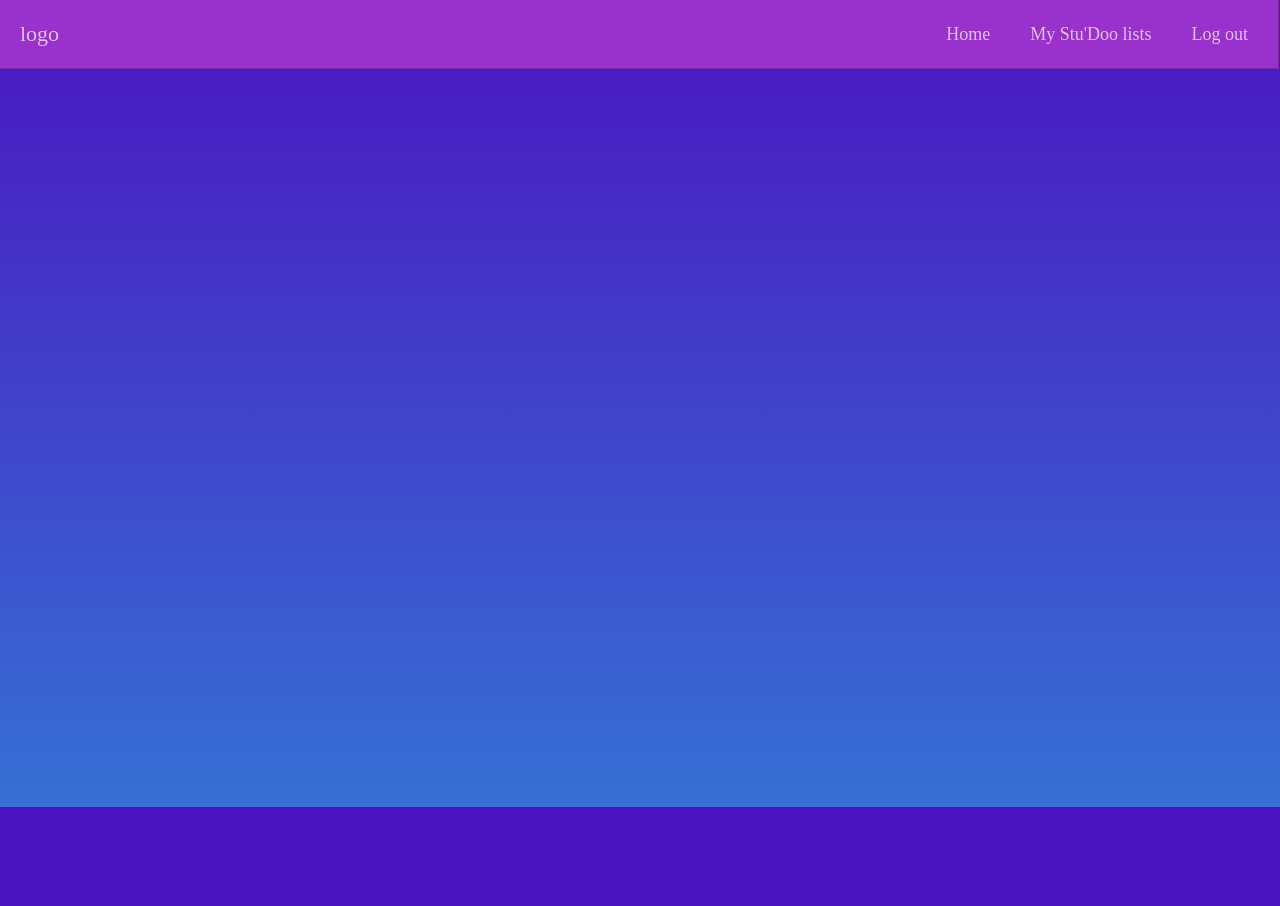
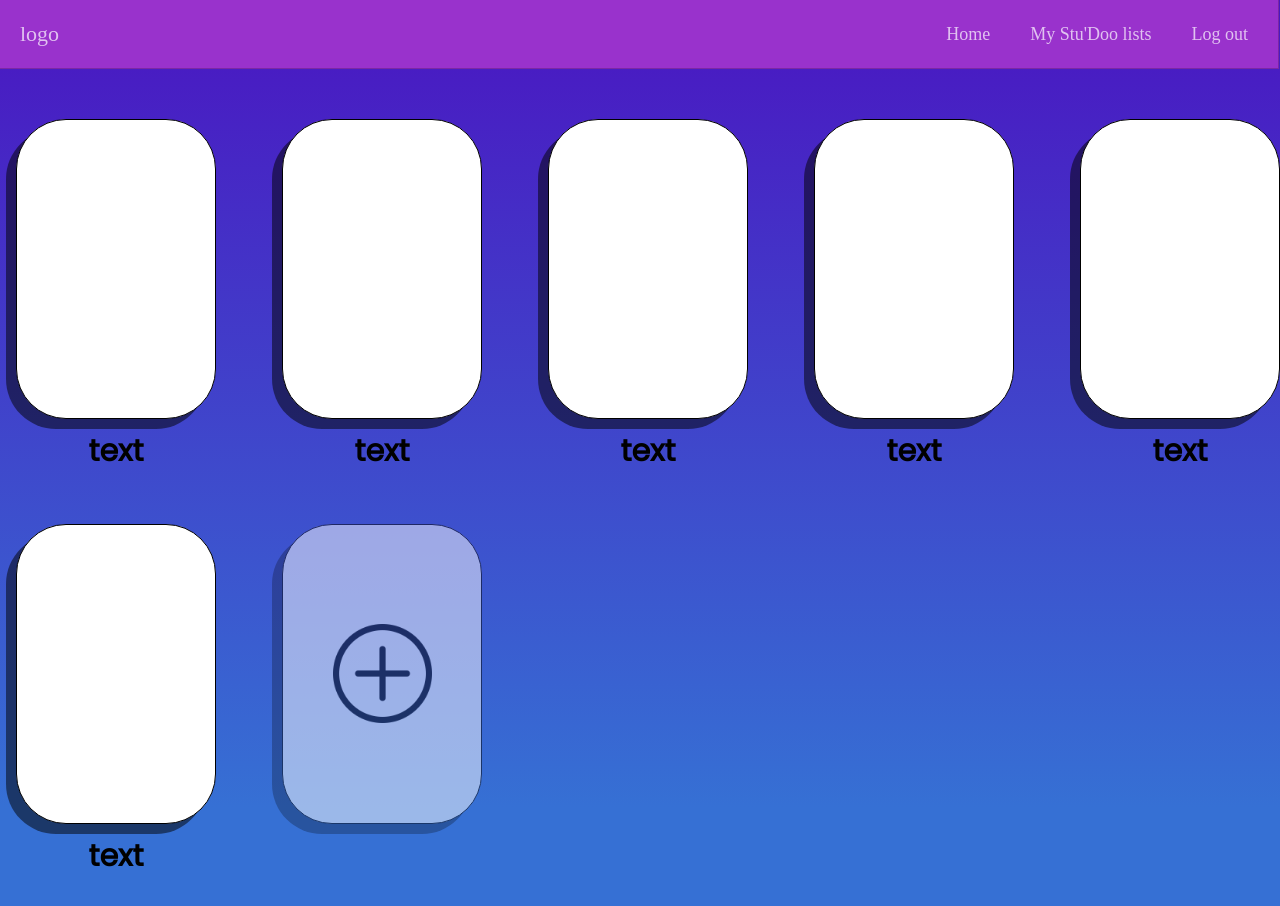
Before and after one commit to WixazZ/to-stu-doo, a Vue app: page /usermenu in a window 1280 px wide. Shown: the top 906 px of the page. Before the commit the page ends 807 px from the top, so only its background shows below. Built offline with nearby package versions, Linux system fonts and the light colour scheme.

Commit message:
add container in user menu

```diff
--- a/src/App.vue
+++ b/src/App.vue
@@ -24,8 +24,7 @@ export default {
 
 <style>
 body {
-  overflow-y: hidden;
   height: 100vh;
-  background: rgba(74, 21, 193, 1) linear-gradient(180deg, rgba(74, 21, 193, 1) 0%, rgba(54, 112, 212, 1) 100%) no-repeat;
+  background: rgba(54, 112, 212, 1) linear-gradient(180deg, rgba(74, 21, 193, 1) 0%, rgba(54, 112, 212, 1) 100%) no-repeat;
 }
 </style>
--- a/src/App/UserMenu.vue
+++ b/src/App/UserMenu.vue
@@ -17,6 +17,35 @@
         </li>
       </ul>
     </nav>
+  </div>
+  <div class="container">
+    <div class="data">
+      <div class="item"></div>
+      <h2 class="subtitle">text</h2>
+    </div>
+    <div class="data">
+      <div class="item"></div>
+      <h2 class="subtitle">text</h2>
+    </div>
+    <div class="data">
+      <div class="item"></div>
+      <h2 class="subtitle">text</h2>
+    </div>
+    <div class="data">
+      <div class="item"></div>
+      <h2 class="subtitle">text</h2>
+    </div>
+    <div class="data">
+      <div class="item"></div>
+      <h2 class="subtitle">text</h2>
+    </div>
+    <div class="data">
+      <div class="item"></div>
+      <h2 class="subtitle">text</h2>
+    </div>
+    <div class="item addCat" onclick="">
+      <img class="imgplus" src="../assets/plus.png" alt="plus">
+    </div>
   </div>
 </template>
 
@@ -96,6 +125,49 @@ export default {
   display: block;
 }
 
+.container {
+  display: grid;
+  grid-template-columns: repeat(5, 1fr);
+  grid-template-rows: repeat(4, auto);
+  justify-items: center;
+  grid-gap: 50px;
+  height: 100%;
+  width: 100vw;
+  margin-top: 50px;
+
+}
+
+.item{
+  border: 1px solid ;
+  background-color: #fff;
+  height: 300px;
+  width : 200px;
+  border-radius: 50px;
+  box-shadow: -10px 10px rgba(0, 0, 0, 0.5);
+  margin-bottom: 10px;
+}
+
+.addCat{
+  opacity: 0.5;
+  text-align: center;
+
+}
+.data{
+  text-align: center;
+
+}
+.imgplus{
+  margin-top: 50%;
+  width: 50%;
+  align-items: center;
+  justify-content: center;
+}
+
+.subtitle{
+  font-family: popins-regular, sans-serif;
+  font-size: 30px;
+}
+
 @media screen and (min-width: 768px) {
   .navbar {
     display: flex;
```
Also changed, not shown: src/assets/plus.png (added).
